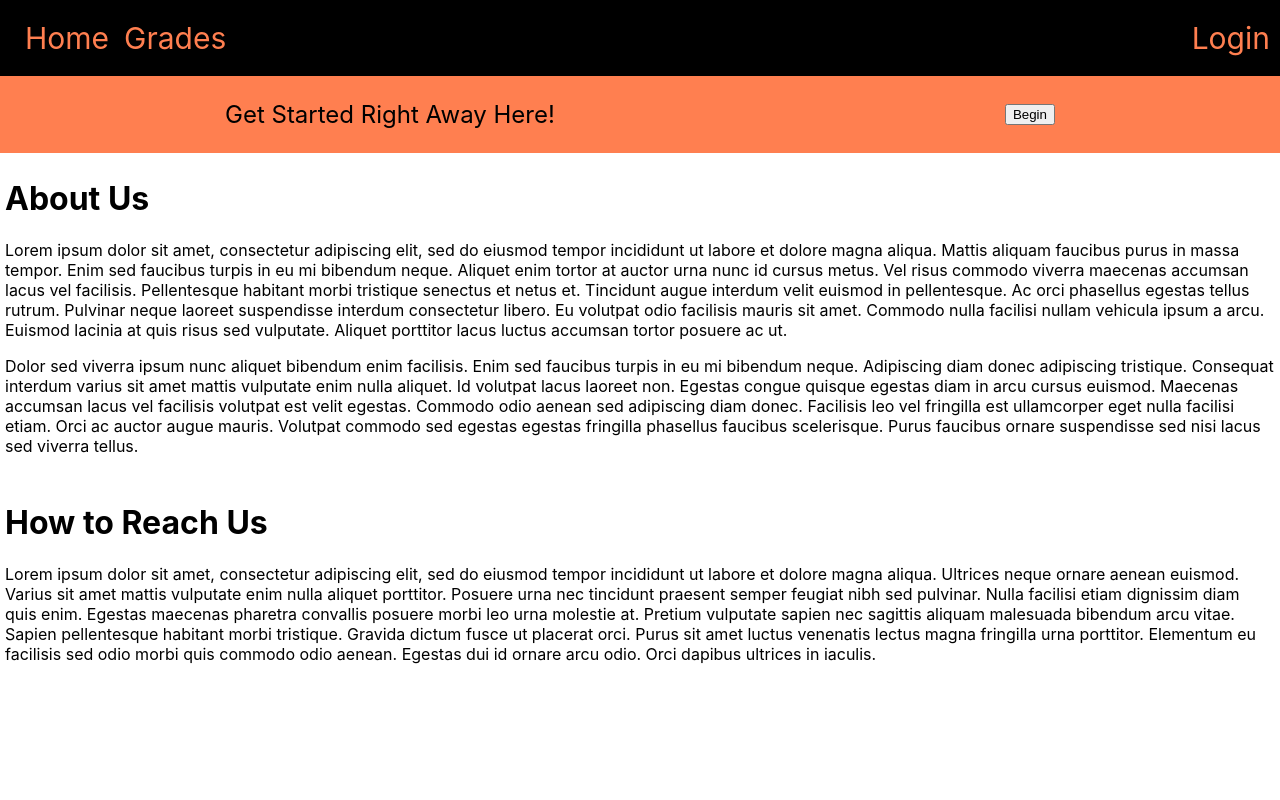
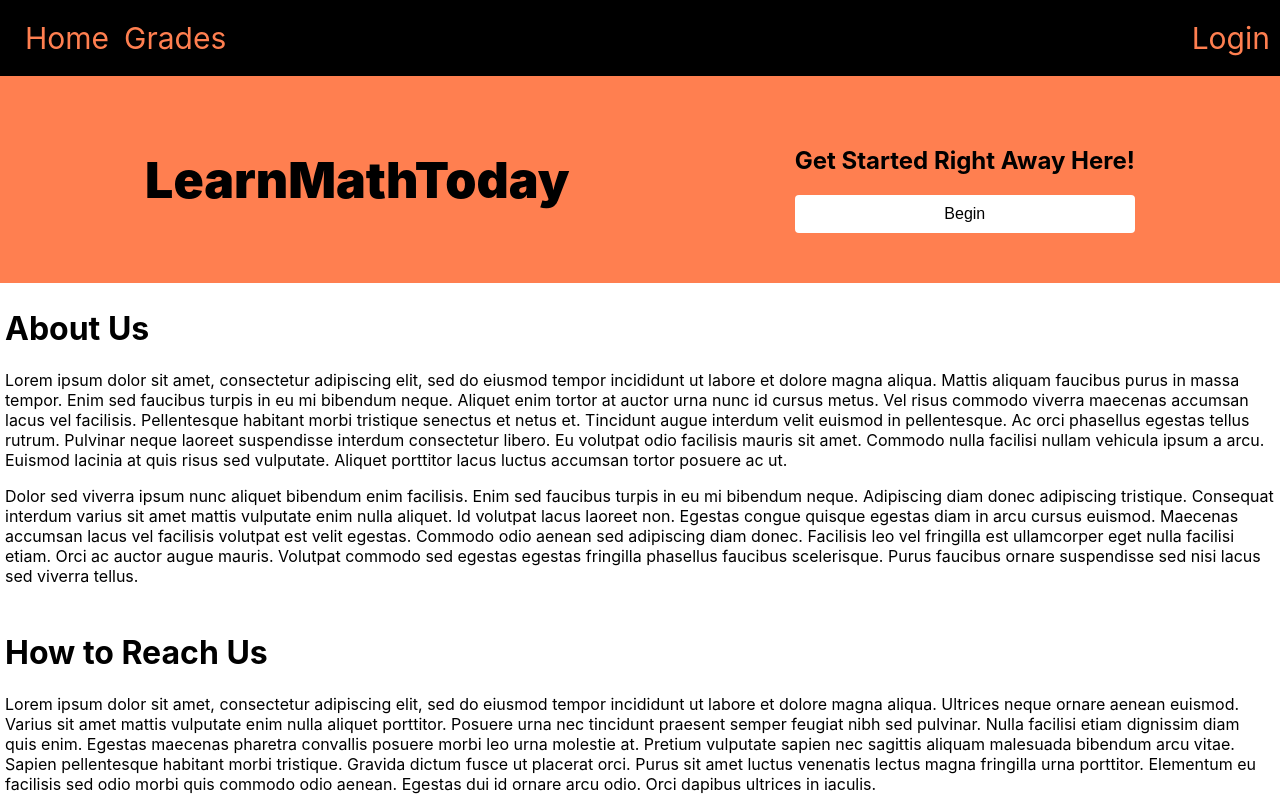
Before and after one commit to AlexOcegueda/MathLearn, a React (Create React App) app: page / in a window 1280 px wide. Shown: the top 800 px of the page. Built offline with nearby package versions, Linux system fonts and the light colour scheme.

Commit message:
added website title and adjusted format for banner

```diff
--- a/src/App.css
+++ b/src/App.css
@@ -26,6 +26,19 @@ nav {
   justify-content:space-around;
   align-items: center;
   background-color: coral;
+  padding: 40px;
+}
+
+.begin-banner-right {
+  display: flex;
+  flex-direction: column;
+  justify-content: center;
+  margin-left: 15px
+}
+
+.website-name {
+  font-size: 50px;
+  font-weight: 1000;
 }
 
 .begin-banner-text {
@@ -37,8 +50,21 @@ nav {
   padding: 5px;
 }
 
-.begin-banner-button {
+.begin-banner-btn,
+#submit {
   background-color: aliceblue;
+  cursor: pointer;
+  outline: 0;
+  display: inline-block;
+  font-weight: 400;
+  line-height: 1.5;
+  text-align: center;
+  background-color: transparent;
+  border: 1px solid transparent;
+  padding: 6px 12px;
+  font-size: 1rem;
+  border-radius: .25rem;
+  background-color: white;
 }
 
 
@@ -52,7 +78,6 @@ nav {
 .grade-list-container {
   display: grid;
   grid-template-columns: auto auto;
-  justify-content:baseline;
   margin: 20px;
 }
 
@@ -60,13 +85,12 @@ nav {
   background-color: coral;
   border: 1px solid black;
   display: flex;
-  justify-content: start;
+  justify-content: center;
   border-radius: 1rem;
   margin: 5px;
 }
 
 .grade-item {
-  justify-content: flex-start;
   padding: 20px;
   font-size: 30px;
   margin: 5px
@@ -88,4 +112,5 @@ nav {
 #submit {
   margin-top: 10px;
   width: 10%;
+  background-color: coral;
 }
--- a/src/Home.js
+++ b/src/Home.js
@@ -5,8 +5,14 @@ function Home() {
 
         <>
             <div className='begin-banner-container'>
-                <p className='begin-banner-text'>Get Started Right Away Here!</p>
-                <button className='begin-banner-btn'>Begin</button>
+
+                <div className='begin-banner-left'>
+                    <h1 className='website-name'>LearnMathToday</h1>
+                </div>
+                    <div className='begin-banner-right'>
+                    <h2 className='begin-banner-text'>Get Started Right Away Here!</h2>
+                    <button className='begin-banner-btn'>Begin</button>
+                </div>
             </div>
             <div className='content-1-home-container'>
                 <h1 className='content-1-home-header'>About Us</h1>
@@ -17,6 +23,9 @@ function Home() {
             <div className='content-2-home-container'>
                 <h1 className='content-2-home-header'>How to Reach Us</h1>
                 <p className='content-2-home-text'>Lorem ipsum dolor sit amet, consectetur adipiscing elit, sed do eiusmod tempor incididunt ut labore et dolore magna aliqua. Ultrices neque ornare aenean euismod. Varius sit amet mattis vulputate enim nulla aliquet porttitor. Posuere urna nec tincidunt praesent semper feugiat nibh sed pulvinar. Nulla facilisi etiam dignissim diam quis enim. Egestas maecenas pharetra convallis posuere morbi leo urna molestie at. Pretium vulputate sapien nec sagittis aliquam malesuada bibendum arcu vitae. Sapien pellentesque habitant morbi tristique. Gravida dictum fusce ut placerat orci. Purus sit amet luctus venenatis lectus magna fringilla urna porttitor. Elementum eu facilisis sed odio morbi quis commodo odio aenean. Egestas dui id ornare arcu odio. Orci dapibus ultrices in iaculis.</p>
+                <p className='content-2-home-text'> Dolor sed viverra ipsum nunc aliquet bibendum enim facilisis. Enim sed faucibus turpis in eu mi bibendum neque. Adipiscing diam donec adipiscing tristique. Consequat interdum varius sit amet mattis vulputate enim nulla aliquet. Id volutpat lacus laoreet non. Egestas congue quisque egestas diam in arcu cursus euismod. Maecenas accumsan lacus vel facilisis volutpat est velit egestas. Commodo odio aenean sed adipiscing diam donec. Facilisis leo vel fringilla est ullamcorper eget nulla facilisi etiam. Orci ac auctor augue mauris. Volutpat commodo sed egestas egestas fringilla phasellus faucibus scelerisque. Purus faucibus ornare suspendisse sed nisi lacus sed viverra tellus.</p>
+                <p className='content-2-home-text'>Lorem ipsum dolor sit amet, consectetur adipiscing elit, sed do eiusmod tempor incididunt ut labore et dolore magna aliqua. Ultrices neque ornare aenean euismod. Varius sit amet mattis vulputate enim nulla aliquet porttitor. Posuere urna nec tincidunt praesent semper feugiat nibh sed pulvinar. Nulla facilisi etiam dignissim diam quis enim. Egestas maecenas pharetra convallis posuere morbi leo urna molestie at. Pretium vulputate sapien nec sagittis aliquam malesuada bibendum arcu vitae. Sapien pellentesque habitant morbi tristique. Gravida dictum fusce ut placerat orci. Purus sit amet luctus venenatis lectus magna fringilla urna porttitor. Elementum eu facilisis sed odio morbi quis commodo odio aenean. Egestas dui id ornare arcu odio. Orci dapibus ultrices in iaculis.</p>
+                <p className='content-2-home-text'> Dolor sed viverra ipsum nunc aliquet bibendum enim facilisis. Enim sed faucibus turpis in eu mi bibendum neque. Adipiscing diam donec adipiscing tristique. Consequat interdum varius sit amet mattis vulputate enim nulla aliquet. Id volutpat lacus laoreet non. Egestas congue quisque egestas diam in arcu cursus euismod. Maecenas accumsan lacus vel facilisis volutpat est velit egestas. Commodo odio aenean sed adipiscing diam donec. Facilisis leo vel fringilla est ullamcorper eget nulla facilisi etiam. Orci ac auctor augue mauris. Volutpat commodo sed egestas egestas fringilla phasellus faucibus scelerisque. Purus faucibus ornare suspendisse sed nisi lacus sed viverra tellus.</p>
             </div>
 
         </>
```
